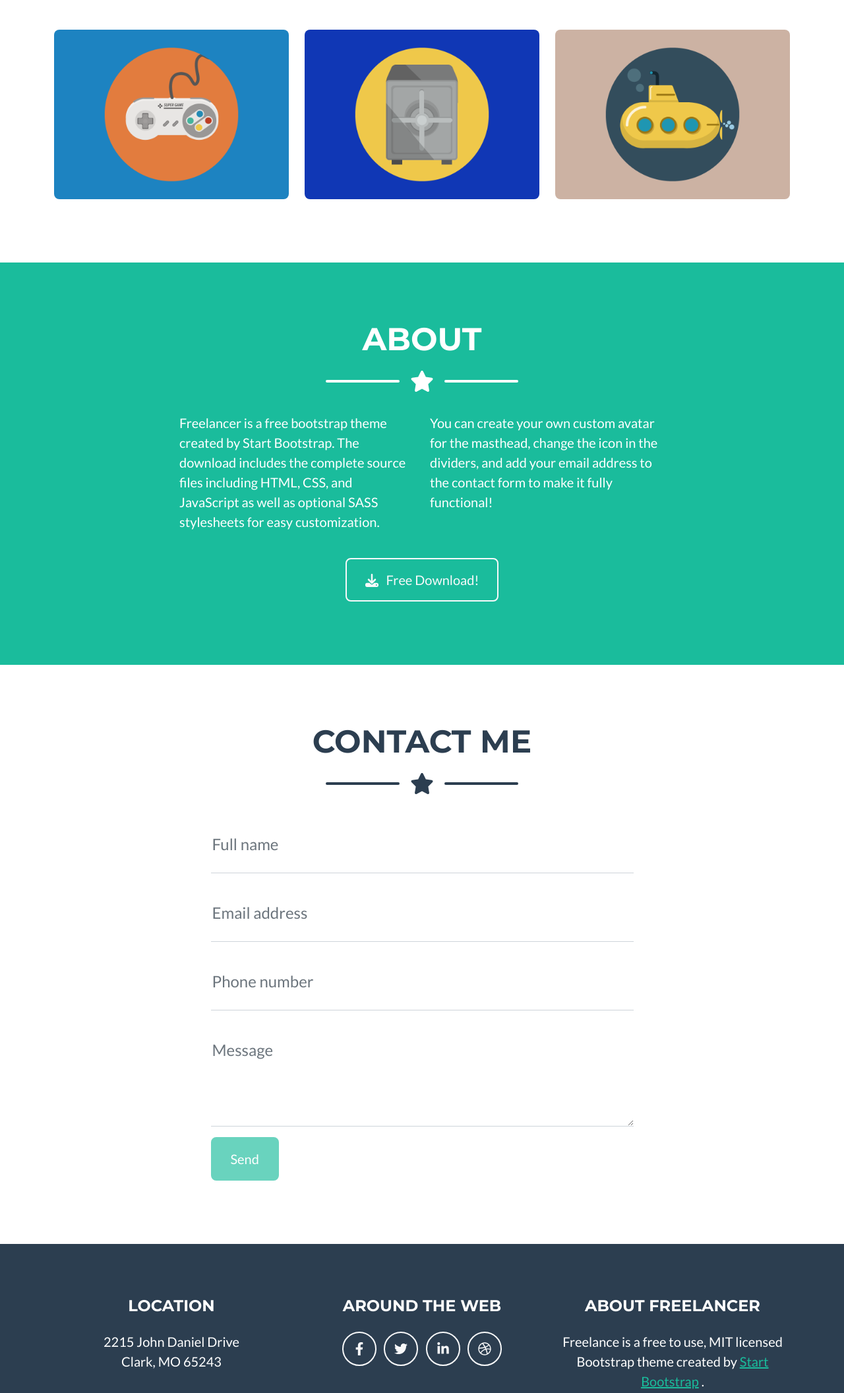
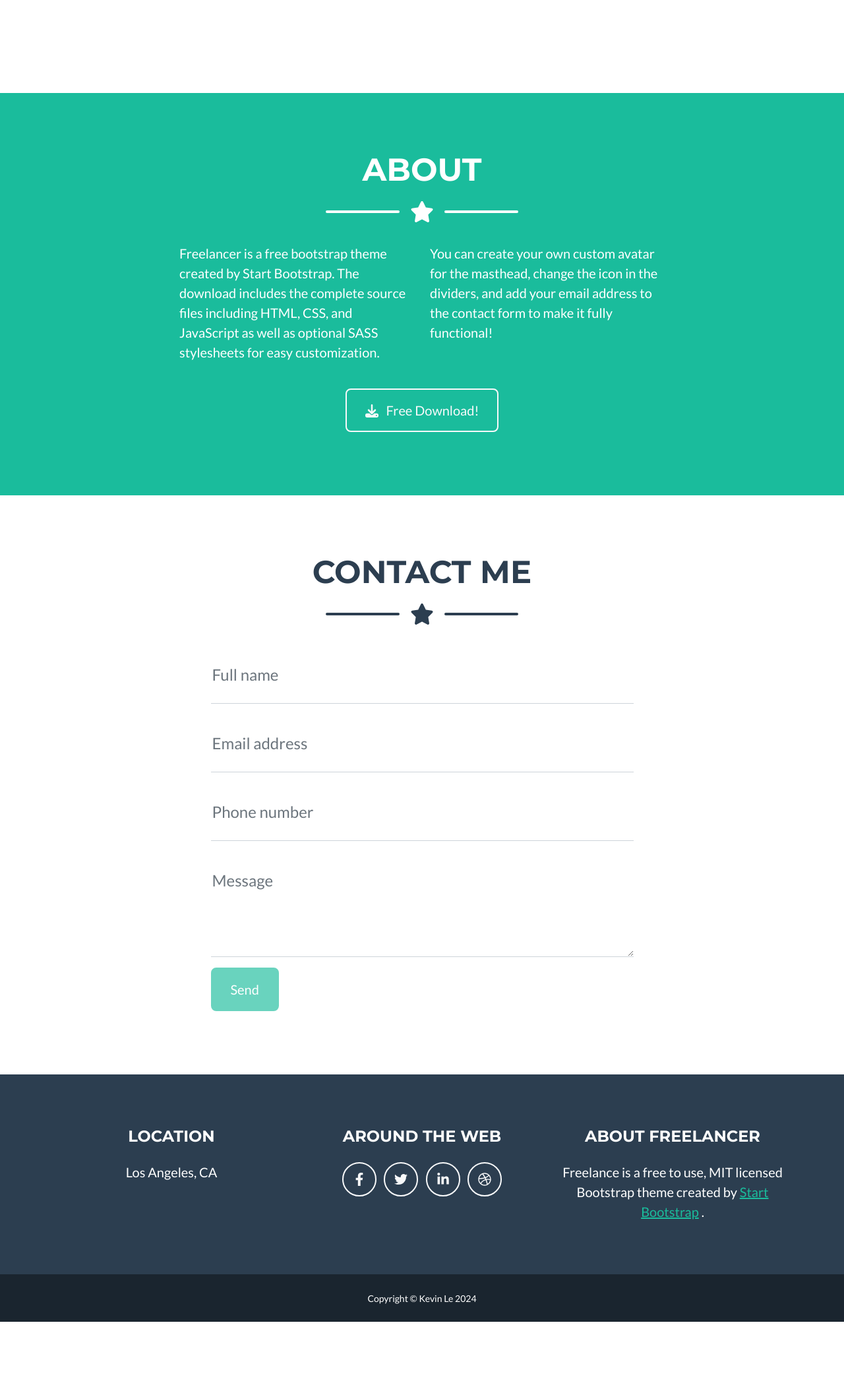
Before and after one commit to gezeebeezee/gezeebeezee.github.io, a plain HTML site: page index.html in a window 1280 px wide. Shown: the part 1256-3368 px from the top of the page at 66% size. After the commit the page ends 3260 px from the top, so only its background shows below. Drawn offline with nearby package versions, Linux system fonts and the light colour scheme.

Commit message:
Removed unused portfolio grid items.

```diff
--- a/index.html
+++ b/index.html
@@ -92,32 +92,32 @@
                         </div>
                     </div>
                     <!-- Portfolio Item 4-->
-                    <div class="col-md-6 col-lg-4 mb-5 mb-lg-0">
+                    <!-- <div class="col-md-6 col-lg-4 mb-5 mb-lg-0">
                         <div class="portfolio-item mx-auto" data-bs-toggle="modal" data-bs-target="#portfolioModal4">
                             <div class="portfolio-item-caption d-flex align-items-center justify-content-center h-100 w-100">
                                 <div class="portfolio-item-caption-content text-center text-white"><i class="fas fa-plus fa-3x"></i></div>
                             </div>
                             <img class="img-fluid" src="assets/img/portfolio/game.png" alt="..." />
                         </div>
-                    </div>
+                    </div> -->
                     <!-- Portfolio Item 5-->
-                    <div class="col-md-6 col-lg-4 mb-5 mb-md-0">
+                    <!-- <div class="col-md-6 col-lg-4 mb-5 mb-md-0">
                         <div class="portfolio-item mx-auto" data-bs-toggle="modal" data-bs-target="#portfolioModal5">
                             <div class="portfolio-item-caption d-flex align-items-center justify-content-center h-100 w-100">
                                 <div class="portfolio-item-caption-content text-center text-white"><i class="fas fa-plus fa-3x"></i></div>
                             </div>
                             <img class="img-fluid" src="assets/img/portfolio/safe.png" alt="..." />
                         </div>
-                    </div>
+                    </div> -->
                     <!-- Portfolio Item 6-->
-                    <div class="col-md-6 col-lg-4">
+                    <!-- <div class="col-md-6 col-lg-4">
                         <div class="portfolio-item mx-auto" data-bs-toggle="modal" data-bs-target="#portfolioModal6">
                             <div class="portfolio-item-caption d-flex align-items-center justify-content-center h-100 w-100">
                                 <div class="portfolio-item-caption-content text-center text-white"><i class="fas fa-plus fa-3x"></i></div>
                             </div>
                             <img class="img-fluid" src="assets/img/portfolio/submarine.png" alt="..." />
                         </div>
-                    </div>
+                    </div> -->
                 </div>
             </div>
         </section>
@@ -225,9 +225,9 @@
                     <div class="col-lg-4 mb-5 mb-lg-0">
                         <h4 class="text-uppercase mb-4">Location</h4>
                         <p class="lead mb-0">
-                            2215 John Daniel Drive
+                            Los Angeles, CA
                             <br />
-                            Clark, MO 65243
+                            <!-- Clark, MO 65243 -->
                         </p>
                     </div>
                     <!-- Footer Social Icons-->
@@ -235,7 +235,7 @@
                         <h4 class="text-uppercase mb-4">Around the Web</h4>
                         <a class="btn btn-outline-light btn-social mx-1" href="#!"><i class="fab fa-fw fa-facebook-f"></i></a>
                         <a class="btn btn-outline-light btn-social mx-1" href="#!"><i class="fab fa-fw fa-twitter"></i></a>
-                        <a class="btn btn-outline-light btn-social mx-1" href="#!"><i class="fab fa-fw fa-linkedin-in"></i></a>
+                        <a class="btn btn-outline-light btn-social mx-1" href="https://www.linkedin.com/in/kevin-phi-le/" target="_blank"><i class="fab fa-fw fa-linkedin-in"></i></a>
                         <a class="btn btn-outline-light btn-social mx-1" href="#!"><i class="fab fa-fw fa-dribbble"></i></a>
                     </div>
                     <!-- Footer About Text-->
@@ -252,7 +252,7 @@
         </footer>
         <!-- Copyright Section-->
         <div class="copyright py-4 text-center text-white">
-            <div class="container"><small>Copyright &copy; Your Website 2023</small></div>
+            <div class="container"><small>Copyright &copy; Kevin Le 2024</small></div>
         </div>
         <!-- Portfolio Modals-->
         <!-- Portfolio Modal 1-->
```
